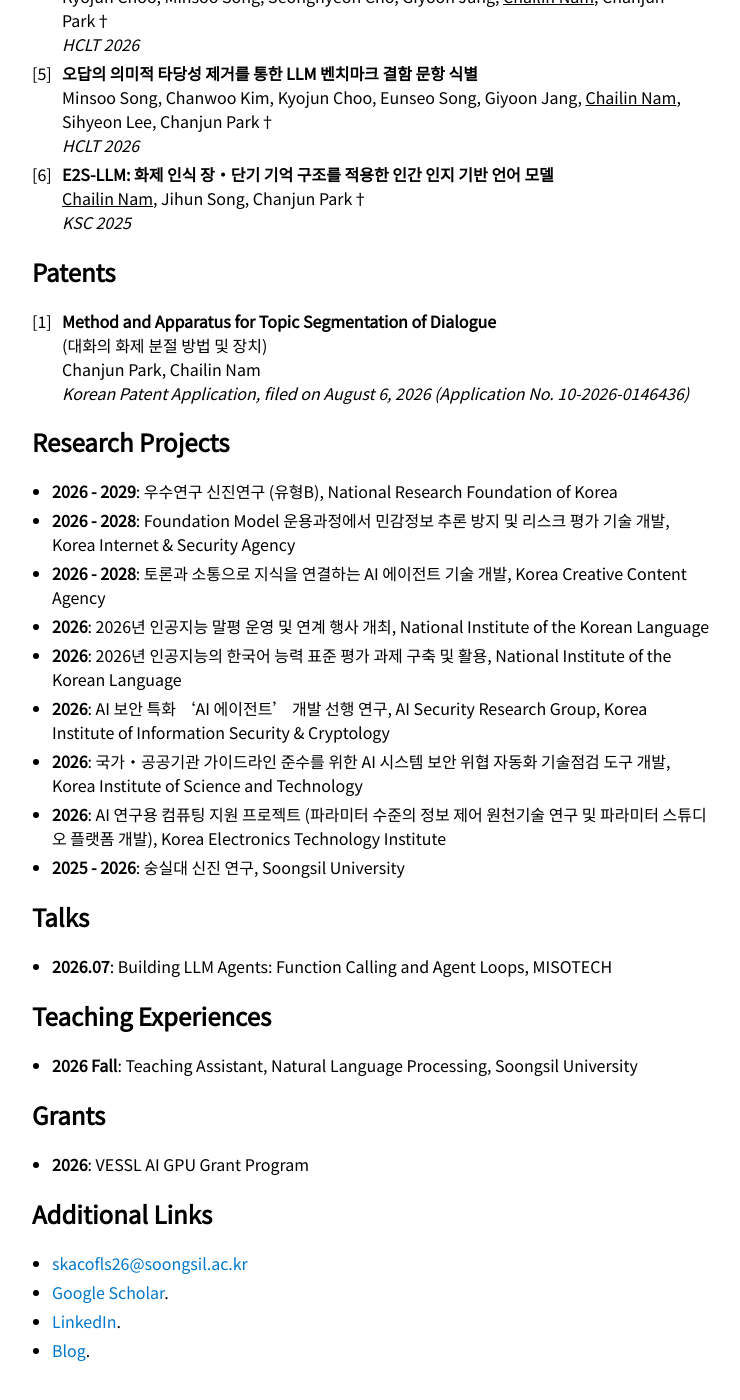
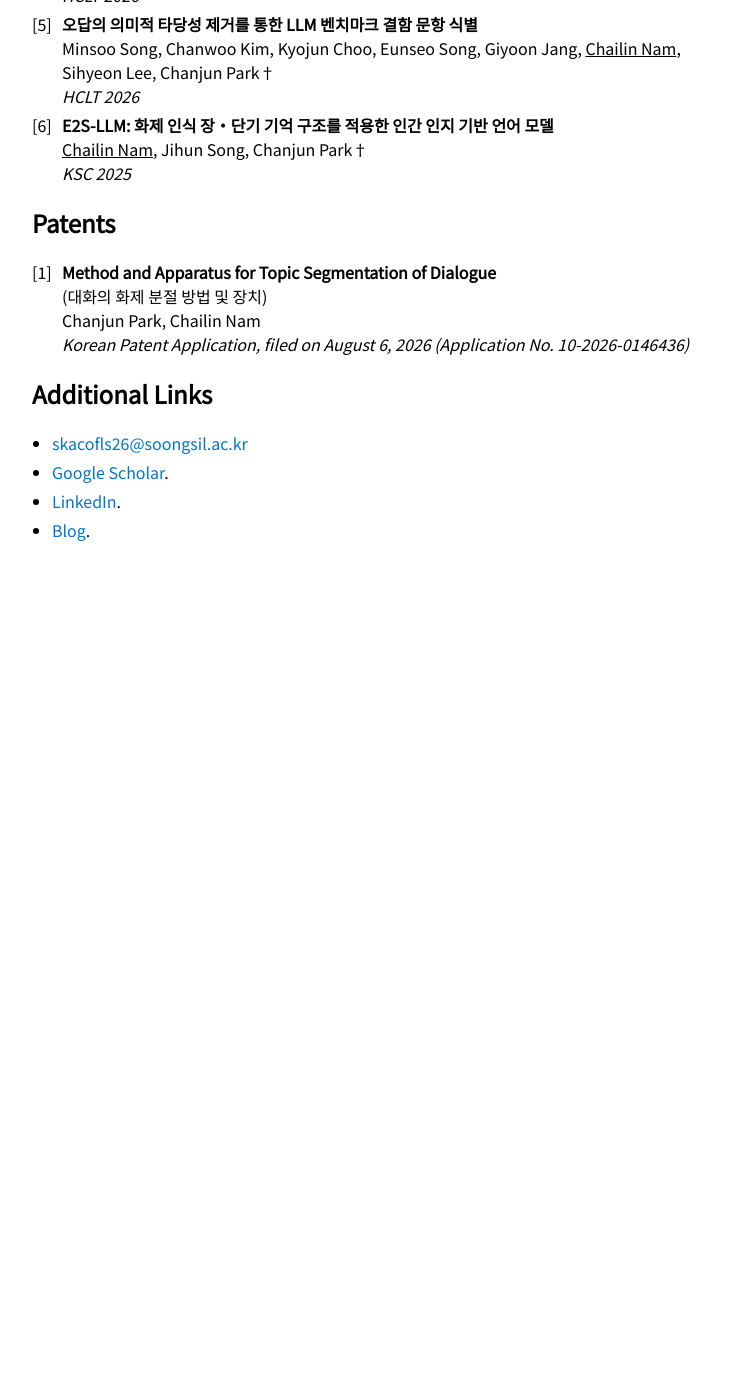
Before and after one commit to namchailin/namchailin.github.io, a Jekyll site: the page built from index.md, in a window 1280 px wide and 1400 px high, scrolled down 1062 px. Shown: the whole window, without its empty margins (258-998 px from the left). Built offline with Jekyll 4.4.1, drawn with Linux system fonts in a browser that asks for light colours; after the commit the page ends 1692 px from its top, so only the background shows below that.

Commit message:
Remove sections other than publications

```diff
--- a/index.md
+++ b/index.md
@@ -44,26 +43,6 @@ Equal contribution: \*, Corresponding author: †
    Chanjun Park, Chailin Nam <br>
    *Korean Patent Application, filed on August 6, 2026 (Application No. 10-2026-0146436)*
 
-## Research Projects
-* **2026 - 2029**: 우수연구 신진연구 (유형B), National Research Foundation of Korea <br>
-* **2026 - 2028**: Foundation Model 운용과정에서 민감정보 추론 방지 및 리스크 평가 기술 개발, Korea Internet &amp; Security Agency <br>
-* **2026 - 2028**: 토론과 소통으로 지식을 연결하는 AI 에이전트 기술 개발, Korea Creative Content Agency <br>
-* **2026**: 2026년 인공지능 말평 운영 및 연계 행사 개최, National Institute of the Korean Language <br>
-* **2026**: 2026년 인공지능의 한국어 능력 표준 평가 과제 구축 및 활용, National Institute of the Korean Language <br>
-* **2026**: AI 보안 특화 'AI 에이전트' 개발 선행 연구, AI Security Research Group, Korea Institute of Information Security &amp; Cryptology <br>
-* **2026**: 국가·공공기관 가이드라인 준수를 위한 AI 시스템 보안 위협 자동화 기술점검 도구 개발, Korea Institute of Science and Technology <br>
-* **2026**: AI 연구용 컴퓨팅 지원 프로젝트 (파라미터 수준의 정보 제어 원천기술 연구 및 파라미터 스튜디오 플랫폼 개발), Korea Electronics Technology Institute <br>
-* **2025 - 2026**: 숭실대 신진 연구, Soongsil University <br>
-
-## Talks
-* **2026.07**: Building LLM Agents: Function Calling and Agent Loops, MISOTECH <br>
-
-## Teaching Experiences
-* **2026 Fall**: Teaching Assistant, Natural Language Processing, Soongsil University <br>
-
-## Grants
-* **2026**: VESSL AI GPU Grant Program <br>
-
 ## Additional Links
 * <a href="mailto:skacofls26@soongsil.ac.kr">skacofls26@soongsil.ac.kr</a>
 * <a href="https://scholar.google.com/citations?user=w4oIHI0AAAAJ&amp;hl=ko">Google Scholar</a>.
```
Also changed, not shown: other parts of index.md (+0 -1 lines).
